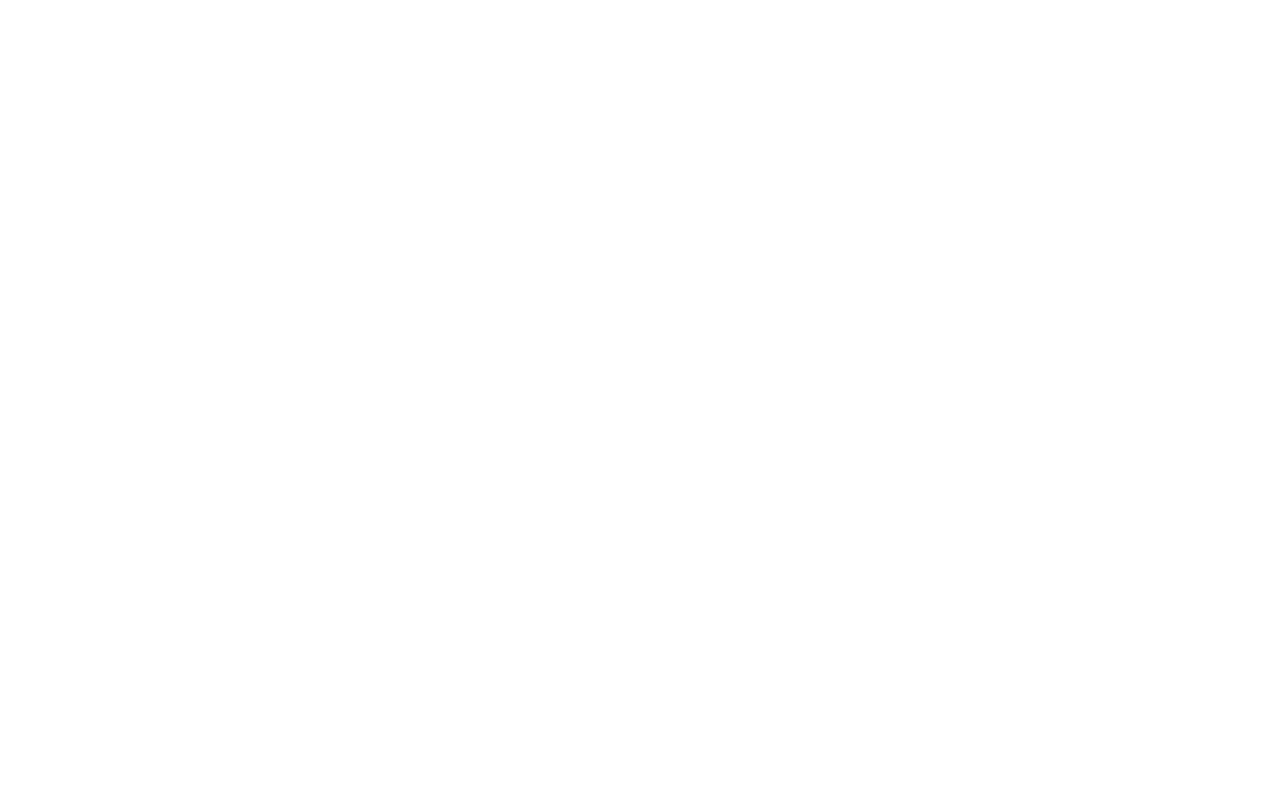
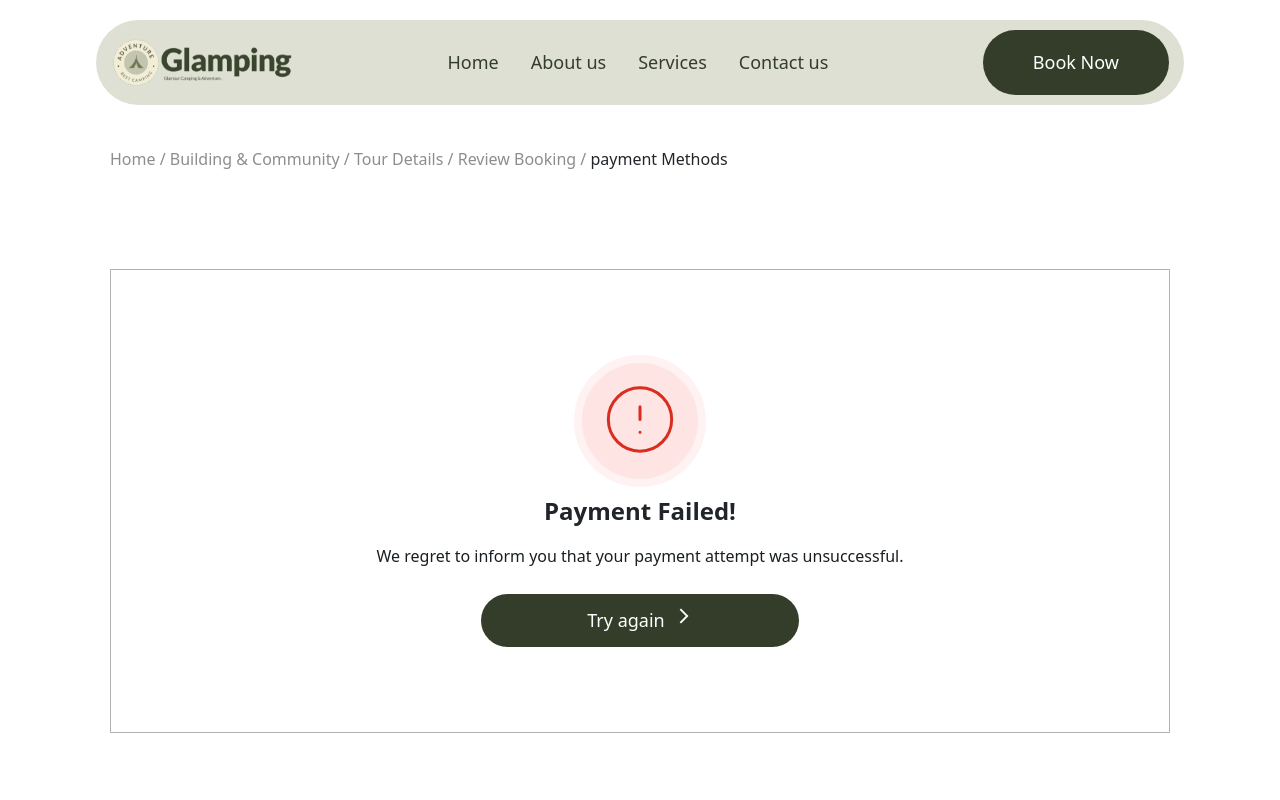
Before and after one commit to Rajat9900/Glamping, a React (Vite) app: page /paymentFail in a window 1280 px wide. Before the commit this address had no page. Shown: the top 800 px of the page. Built offline with nearby package versions, Linux system fonts and the light colour scheme; a web font is replaced by a local one.

Commit message:
added new files

```diff
--- a/src/App.jsx
+++ b/src/App.jsx
@@ -9,6 +9,8 @@ import MainHomePage from './pages/homepageMain/mainHomePage';
 import SignUpModal from './modals/signUp/SignUpModal';
 import ReviewOrder from './pages/reviewOrder/ReviewOrder';
 import PaymentMethod from './pages/payments/PaymentMethod';
+import PaymentSuccess from './components/paymentSucces/PaymentSuccess';
+import PaymentCancel from './components/paymentCancel/PaymentCancel';
 // import LoginModal from './modals/login/loginModal';
 
 
@@ -22,6 +24,8 @@ const App = () => {
           <Route path="/signupdetails" element={<SignUpModal/>} />
           <Route path="/reviewOrderPage" element={<ReviewOrder/>} />
           <Route path="/paymentDetails" element={<PaymentMethod/>} />
+          <Route path="/paymentSuccess" element={<PaymentSuccess/>} />
+          <Route path="/paymentFail" element={<PaymentCancel/>} />
           {/* <Route path="/login" element={<LoginModal/>} /> */}
           <Route path="/listingdetailPage" element={<DetailPage/>} />
         </Routes>
--- /dev/null
+++ b/src/components/paymentCancel/PaymentCancel.jsx
@@ -0,0 +1,27 @@
+
+import  Navbar  from '../navbar/Navbar'
+import Footer from '../footer/Footer'
+import styles from '../paymentSucces/styles/style.module.css'
+import paymentFailIcon from '../../../public/paymentFailIcon.svg'
+import { MdArrowForwardIos } from "react-icons/md";
+const PaymentCancel = () => {
+  return (
+    <div>
+      <Navbar/>
+      <div className={styles.upperhead}>
+      <div className={styles.upperFirstHead}>
+    <h3><span>Home /</span><span> Building & Community /</span> <span> Tour Details / </span><span> Review Booking /</span> payment Methods</h3>
+  </div>
+  <div className={styles.divContent}>
+     <img src={paymentFailIcon}/>
+     <h3>Payment Failed!</h3>
+<p>We regret to inform you that your  payment attempt was unsuccessful.</p>
+<button>Try again<spn><MdArrowForwardIos/></spn></button>
+  </div>
+  </div>
+      <Footer/>
+    </div>
+  )
+}
+
+export default PaymentCancel
--- /dev/null
+++ b/src/components/paymentSucces/PaymentSuccess.jsx
@@ -0,0 +1,27 @@
+import React from 'react'
+import  Navbar  from '../navbar/Navbar'
+import Footer from '../footer/Footer'
+import styles from './styles/style.module.css'
+import paymentSuccessIcon from '../../../public/paymentSuccessIcon.svg'
+import { MdArrowForwardIos } from "react-icons/md";
+const PaymentSuccess = () => {
+  return (
+    <div>
+      <Navbar/>
+      <div className={styles.upperhead}>
+      <div className={styles.upperFirstHead}>
+    <h3><span>Home /</span><span> Building & Community /</span> <span> Tour Details / </span><span> Review Booking /</span> payment Methods</h3>
+  </div>
+  <div className={styles.divContent}>
+     <img src={paymentSuccessIcon}/>
+     <h3>Payment Successful!</h3>
+<p>Thank you for your payment. Your transaction has been successfully processed.</p>
+<button>View my bookings<spn><MdArrowForwardIos/></spn></button>
+  </div>
+  </div>
+      <Footer/>
+    </div>
+  )
+}
+
+export default PaymentSuccess
--- /dev/null
+++ b/src/components/paymentSucces/styles/style.module.css
@@ -0,0 +1,54 @@
+.upperhead{
+    padding: 0px 110px;
+    margin-top: 150px;
+}
+.upperFirstHead h3{
+font-size: 16px;
+font-weight: 400;
+cursor: pointer;
+
+}
+.upperFirstHead  h3 span{
+font-size: 16px;
+font-weight: 400;
+color: rgb(142, 141, 141);;
+}
+.upperSecondHead h3{
+    font-size: 24px;
+    font-weight: 600;
+    color: rgba(51, 51, 51, 1);
+}
+.divContent{
+    width: 100%;
+    height: 464px;
+    border: 0.91px;
+    margin: 100px 0px ;
+    border: 1px solid rgba(0, 0, 0, 0.3);
+    display: flex;
+    flex-direction: column;
+    justify-content: center;
+    align-items: center;
+    gap: 10px;
+}
+.divContent h3{
+    font-size: 24px;
+    font-weight: 700;
+}
+.divContent p{
+    font-size: 16px;
+    font-weight: 400;
+    color: rgba(24, 30, 34, 1);
+}
+.divContent  button{
+    width: 30%;
+    border-radius: 60px;
+    padding: 13px 70px;
+    /* text-align: center; */
+    background-color: rgba(51, 61, 41, 1);
+    color: white;
+    font-size: 18px;
+    display: flex;
+    gap: 10px;
+    justify-content: center;
+    font-weight: 500;
+}
--- a/src/pages/payments/PaymentMethod.jsx
+++ b/src/pages/payments/PaymentMethod.jsx
@@ -9,6 +9,7 @@ import dollarPick2 from '../../../public/dollarPick2.svg'
 import cryptoImg from '../../../public/cryptoImg.svg'
 import MasterCardpic from '../../../public/MasterCardpic.svg'
 import AmericanExpresspic from '../../../public/AmericanExpresspic.svg'
+import { useNavigate } from 'react-router-dom';
 const PaymentMethod = () => {
     const payments = [
         {img:  dollarPick2, heading: "Cash Payment" , imgCheck: tickPic1},
@@ -16,6 +17,13 @@ const PaymentMethod = () => {
         {img:  MasterCardpic, heading: "Master Card" , imgCheck: tickPic1},
         {img:  AmericanExpresspic, heading: "American Express" , imgCheck: tickPic1},
     ]
+  const navigate = useNavigate()
+const navigateSuccessFail = ()=>{
+  navigate('/paymentSuccess')
+}
+
+
+
   return (
     <div>
   <Navbar/>
@@ -69,7 +77,7 @@ return(
 </div>
 <div className={styles.cardInfoSubCont}>
 <label>CVV</label>
- <input type='password' />
+ <input type='password' maxLength={3}/>
 </div>
 </div>
 </div>
@@ -115,7 +123,7 @@ return(
 
 
         </div>
-        <div className={styles.btnOrderPage}> <button className={styles.btnOrderPage1} >Confirm and Pay <span><MdKeyboardArrowRight/></span></button></div>
+        <div className={styles.btnOrderPage} onClick={navigateSuccessFail}> <button className={styles.btnOrderPage1} >Confirm and Pay <span><MdKeyboardArrowRight/></span></button></div>
         </div>
   </div>
     </div>
--- a/src/pages/payments/styles/style.module.css
+++ b/src/pages/payments/styles/style.module.css
@@ -11,6 +11,7 @@
 .upperFirstHead h3{
 font-size: 16px;
 font-weight: 400;
+cursor: pointer;
 
 }
 .upperFirstHead  h3 span{
--- a/src/pages/reviewOrder/ReviewOrder.jsx
+++ b/src/pages/reviewOrder/ReviewOrder.jsx
@@ -3,16 +3,29 @@ import styles from './styles/style.module.css'
 import  Navbar  from '../../components/navbar/Navbar'
 import { MdKeyboardArrowRight } from "react-icons/md";
 import { useNavigate } from 'react-router-dom';
+import { MdArrowBackIos } from "react-icons/md";
 import paymentPic1 from '../../../public/paymentPic1.svg'
+import { useState } from 'react';
 const ReviewOrder = () => {
+  const [guests, setGuests] = useState(1)
     const navigate = useNavigate()
     const navigateToPayment  = () =>{
      navigate('/paymentDetails')
     }
+
   return (
     <div>
       <Navbar/>
+      <div className={styles.upperhead}>
+  <div className={styles.upperFirstHead}>
+    <h3><span>Home /</span><span> Building & Community /</span> <span> Tour Details / </span><span> Review Booking /</span> payment Methods</h3>
+  </div>
+  <div className={styles.upperSecondHead}>
+    <h3><span><MdArrowBackIos/></span>Payment Methods</h3>
+  </div>
+  </div>
       <div className={styles.thirdDivContentBottom1}>
+
         <div className={styles.LeftDivContent1}>
          <h3 className={styles.headingthree}>Your Trip</h3>
          <div className={styles.divContfirst}>
@@ -21,11 +34,6 @@ const ReviewOrder = () => {
               <h3>28 Nov'22</h3>
               <h4>Monday</h4>
             </div>
-            {/* <div className={styles.secondDivCont}>
-          <hr/>
-            <h3>1 day</h3>
-           <hr/>
-            </div> */}
             <div className={styles.orContent}>
             <div></div>
             <p>1 Day</p>
@@ -43,12 +51,12 @@ const ReviewOrder = () => {
   <h3 className={styles.bookingFor}>I am booking for</h3>
   <div className={styles.thirdDivCont1}>
     <div className={styles.checkboxDiv}>
-            <input type='checkbox'/>
-        <label>Myself</label>
+      <input type="radio" id="myself" name="bookingFor" />
+      <label htmlFor="myself">Myself</label>
     </div>
     <div className={styles.checkboxDiv}>
-            <input type='checkbox'/>
-        <label>Someone Else</label>
+      <input type="radio" id="someoneElse" name="bookingFor" />
+      <label htmlFor="someoneElse">Someone Else</label>
     </div>
   </div>
 </div>
@@ -71,9 +79,9 @@ const ReviewOrder = () => {
    <div className={styles.lastDivContent}>
     <h4>Number of Guests</h4>
     <div className={styles.lastDivContentsub}>
-        <div> - </div>
-        <p>1</p>
-        <div> + </div>
+        <div onClick={() => setGuests(guests + 1)}> - </div>
+        <p>{guests}</p>
+        <div onClick={() => setGuests(guests - 1)}> + </div>
     </div>
    </div>
 
--- a/src/pages/reviewOrder/styles/style.module.css
+++ b/src/pages/reviewOrder/styles/style.module.css
@@ -2,9 +2,29 @@
 
 .thirdDivContentBottom1{
     display: flex;
-    margin-top: 50px;
+
     justify-content: space-between;
-    padding: 70px 90px;
+    padding: 70px 105px;
+}
+.upperhead{
+    padding: 0px 110px;
+    margin-top: 150px;
+}
+.upperFirstHead h3{
+font-size: 16px;
+font-weight: 400;
+cursor: pointer;
+
+}
+.upperFirstHead  h3 span{
+font-size: 16px;
+font-weight: 400;
+color: rgb(142, 141, 141);;
+}
+.upperSecondHead h3{
+    font-size: 24px;
+    font-weight: 600;
+    color: rgba(51, 51, 51, 1);
 }
 .LeftDivContent1{
     width: 729px;
@@ -128,6 +148,34 @@ font-weight: 700;
 color: rgba(51, 61, 41, 0.7);
 }
 
+/* Styling the radio buttons to look like checkboxes */
+.checkboxDiv input[type="radio"] {
+    appearance: none;
+    -webkit-appearance: none;
+    background-color: #fff;
+    border: 1px solid #ccc;
+    width: 16px;
+    height: 16px;
+    border-radius: 1px;
+    display: inline-block;
+    position: relative;
+    margin-right: 10px;
+    margin-top: 6px;
+  }
+
+  .checkboxDiv input[type="radio"]:checked::before {
+    content: '✓';
+    position: absolute;
+    bottom: 1px;
+    left: 0;
+    width: 100%;
+    height: 100%;
+    font-size: 14px;
+    line-height: 16px;
+    text-align: center;
+    /* color: # */
+  }
+
 .lastDivContent h4{
 font-size: 18px;
 font-weight: 400;
@@ -144,6 +192,7 @@ width: 25%;
 }
 .lastDivContentsub div{
     color: orange;
+    cursor: pointer;
 }
 .lastDivContentsub p{
 margin-bottom: 0px;
@@ -152,7 +201,7 @@ margin-bottom: 0px;
 .ImgRightContent1{
         width: 475px;
         border: 1px solid rgba(221, 221, 221, 1);
-        height: 495px;
+        height: 535px;
         /* border-radius: 14px; */
         padding: 25px;
         display: flex;
```
Also changed, not shown: public/paymentFailIcon.svg (added), public/paymentSuccessIcon.svg (added). Lines whose indentation alone changed are shown as unchanged.
